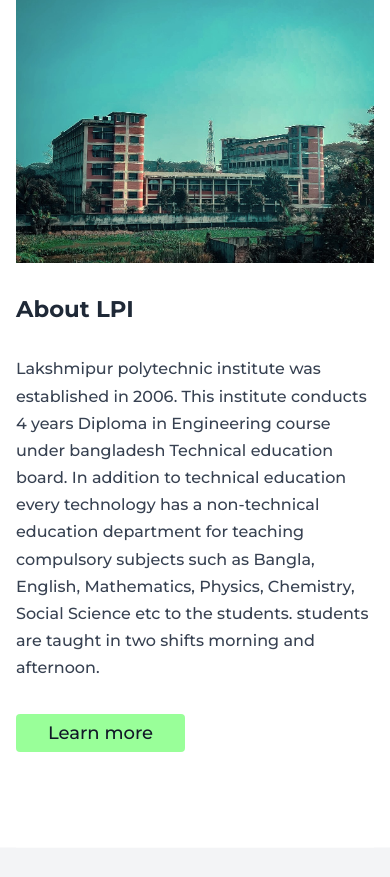
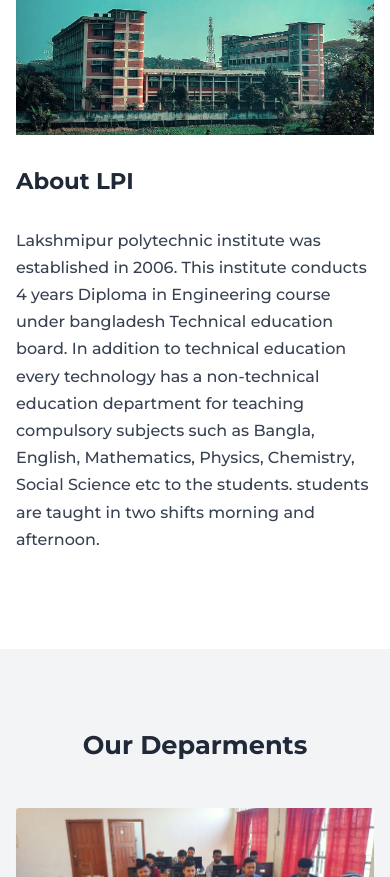
Before and after one commit to al-imam/lpi, a React (Vite) app: page / in a window 390 px wide. Shown: the part 3007-3884 px from the top of the page. Built offline with nearby package versions, Linux system fonts and the light colour scheme.

Commit message:
refactor about page css and jsx

```diff
--- a/src/components/AboutUs/AboutUs.jsx
+++ b/src/components/AboutUs/AboutUs.jsx
@@ -1,21 +1,14 @@
 import classes from "./aboutUs.module.css";
 import { NavLink } from "react-router-dom";
 
-function AboutUs({ subtitle, link, direction = "row" }) {
+function AboutUs({ subtitle }) {
   return (
-    <section className={classes.q}>
-      <div className={classes.section}>
-        <div className={classes.container + " " + classes[direction]}>
-          <img className={classes.image} src="/assets/main.jpg" alt="collage" />
-          <div className={classes.info}>
-            <h3 className={classes.title}>About LPI</h3>
-            <p className={classes.subtitle}>{subtitle}</p>
-            {link ? (
-              <NavLink className={classes.link} to="/about">
-                Learn more
-              </NavLink>
-            ) : null}
-          </div>
+    <section className={classes.section}>
+      <div className={classes.container}>
+        <img className={classes.image} src="/assets/main.jpg" alt="collage" />
+        <div className={classes.info}>
+          <h3 className={classes.title}>About LPI</h3>
+          <p className={classes.subtitle}>{subtitle}</p>
         </div>
       </div>
     </section>
--- a/src/components/AboutUs/aboutUs.module.css
+++ b/src/components/AboutUs/aboutUs.module.css
@@ -1,115 +1,46 @@
-.q {
+.section {
   padding-inline: var(--gap-inline);
-}
-
-.section {
-  max-width: var(--max-width);
-  margin-inline: auto;
 }
 
 .container {
   --bg: white;
+
+  background-color: var(--bg);
   box-shadow: 0 0 0 100vmax var(--bg);
   clip-path: inset(0 -100vmax);
+  display: flex;
+  flex-direction: column;
+  gap: 2rem;
+  margin-inline: auto;
+  max-width: var(--maximum-width);
   padding-block: 6rem;
-  display: flex;
-  background-color: var(--bg);
-  gap: 2rem;
-}
-
-.row {
-  flex-direction: row;
-}
-
-.column {
-  flex-direction: column;
 }
 
 .image {
+  aspect-ratio: 16 / 7;
   object-fit: cover;
-}
-
-.row .image {
-  width: 30rem;
-}
-
-.column .image {
+  object-position: 50% 80%;
   width: 100%;
-  object-position: 50% 80%;
-  aspect-ratio: 16 / 7;
-}
-
-@media only screen and (max-width: 75rem) {
-  .section {
-    max-width: var(--max-width-sm);
-  }
-
-  .row .image {
-    width: 25rem;
-  }
-}
-
-@media only screen and (max-width: 65rem) {
-  .section {
-    max-width: var(--max-width-xsm);
-  }
-
-  .row {
-    flex-direction: column;
-  }
-
-  .column .image {
-    aspect-ratio: 16 / 9;
-  }
-
-  .row .image {
-    width: 100%;
-    aspect-ratio: 16 / 8;
-  }
-}
-
-@media only screen and (max-width: 40rem) {
-  .row .image {
-    aspect-ratio: auto;
-  }
 }
 
 .info {
   display: flex;
   flex-direction: column;
+  font-family: var(--ff-primary);
   justify-content: center;
   row-gap: 2rem;
   width: 100%;
 }
 
 .title {
-  font-family: var(--ff-m);
-  font-weight: var(--fw-700);
+  color: var(--gray-800);
   font-size: var(--h3);
-  color: var(--gray-800);
+  font-weight: var(--fw-bold);
 }
 
 .subtitle {
-  font-family: var(--ff-m);
-  font-weight: var(--fw-500);
+  color: var(--gray-700);
   font-size: var(--h6);
-  color: var(--gray-700);
-  line-height: var(--p-line);
+  font-weight: var(--fw-regular);
+  line-height: var(--line-height);
 }
-
-.link {
-  background-color: var(--primary);
-  width: max-content;
-  font-family: var(--ff-m);
-  font-weight: var(--fw-500);
-  font-size: var(--h5);
-  color: var(--gray-900);
-  padding: 0.5rem 2rem;
-  border-radius: 0.25rem;
-  transition: background-color 200ms ease-out;
-}
-
-.link:hover {
-  background-color: var(--hover);
-  color: var(--gray-800);
-}
```
